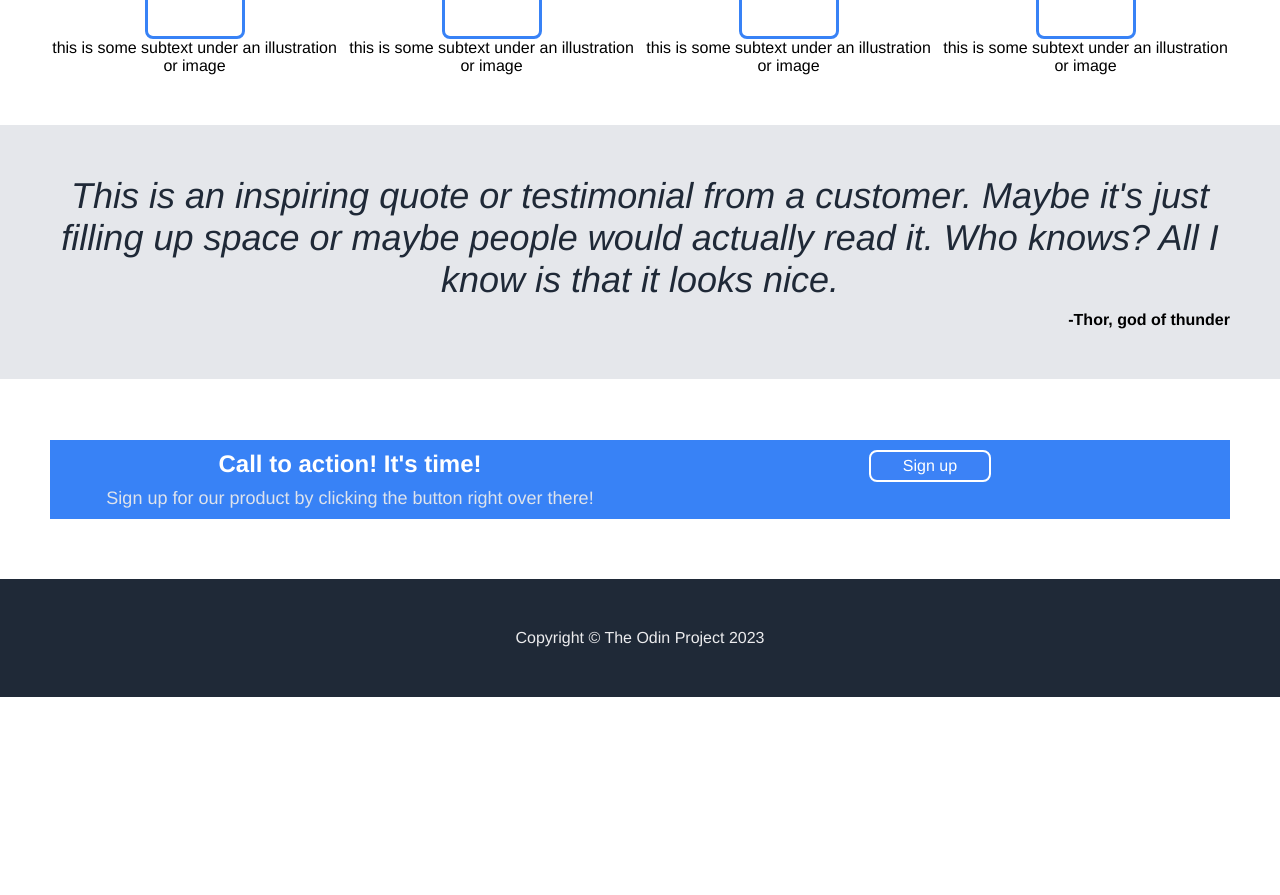
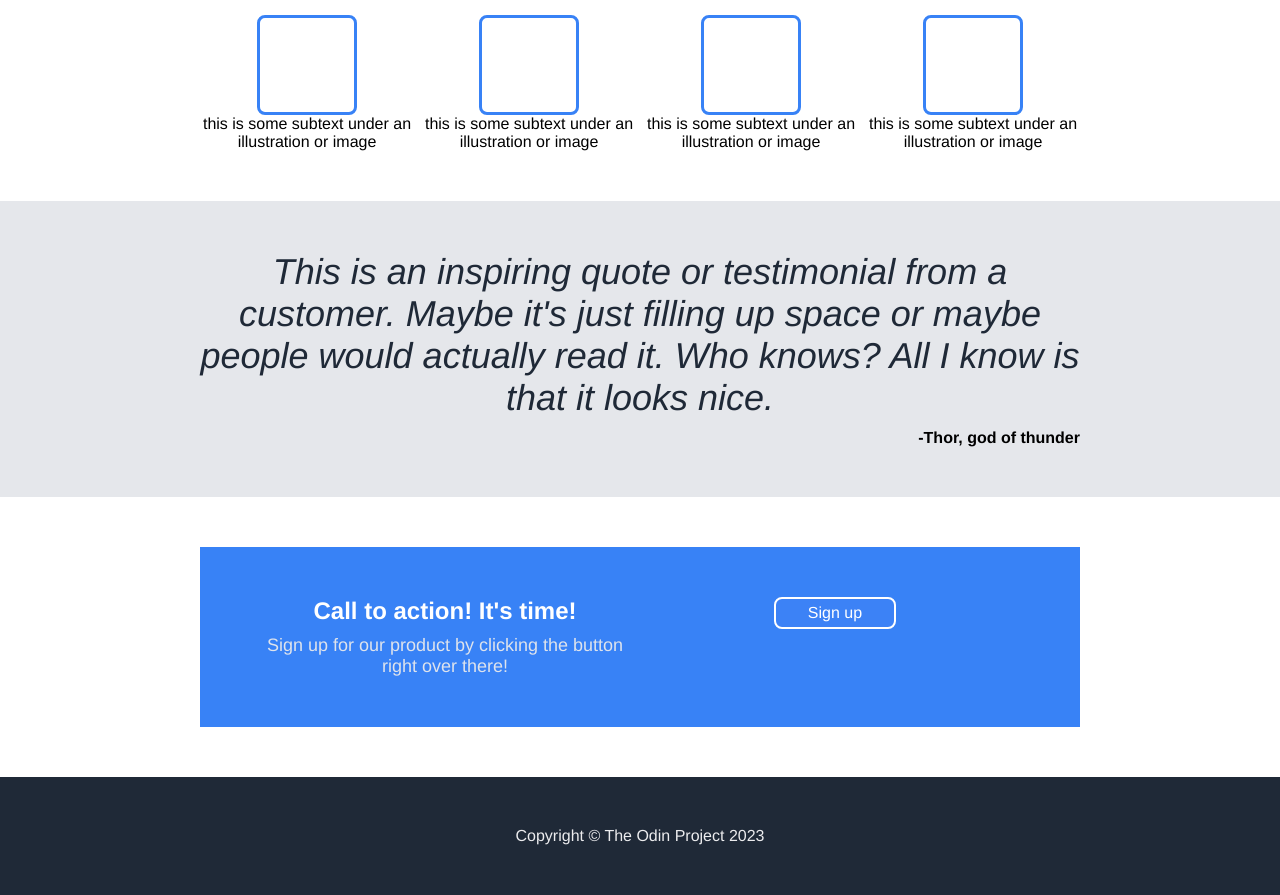
Before and after one commit to melvinquashie/odin-landing_page, a plain HTML site: page index.html in a window 1280 px wide. Shown: the part 581-1476 px from the top of the page. Before the commit the page ends 1278 px from the top, so only its background shows below. Drawn offline with Linux system fonts and the light colour scheme.

Commit message:
add gaps and extra padding style changes

```diff
--- a/css/landstyle.css
+++ b/css/landstyle.css
@@ -14,16 +14,22 @@ div.box{
 .dark-space{
   background-color: #1F2937;
   padding: 50px;
+  padding-left: 200px;
+  padding-right: 200px;
 }
 
 .light-space{
   background-color: #ffffff;
   padding: 50px;
+  padding-left: 200px;
+  padding-right: 200px;
 }
 
 .grey-space{
   background-color: #E5E7EB;
   padding: 50px;
+  padding-left: 200px;
+  padding-right: 200px;
 }
 
 .container{
@@ -55,6 +61,7 @@ div.section-one{
   min-height: 250px; /* Use min-height to ensure the div always has a minimum height */
   display: flex; /* Display the items in a row */
   flex-wrap: wrap; /* Allow items to wrap to a new line if necessary */
+  gap: 50px;
 }
 
 div.left {
@@ -88,6 +95,7 @@ button.signup{
   display: inline-block;
   font-size: 16px;
   border-radius: 8px;
+  flex: auto;
 }
 
 div.right{
@@ -124,6 +132,7 @@ div.square-basket{
   justify-content: center;
   align-items: center;
   gap: 8px;
+  flex-wrap: wrap;
 }
 
 div.square-bag{
@@ -179,7 +188,7 @@ div.section-four{
 div.prompt-box.container {
   flex-wrap: wrap; /* Allow the prompt box to wrap to a new line if necessary */
   background-color: #3882f6;
-  padding: 10px;
+  padding: 50px;
 }
 
 div.left-prompt.item,
```
